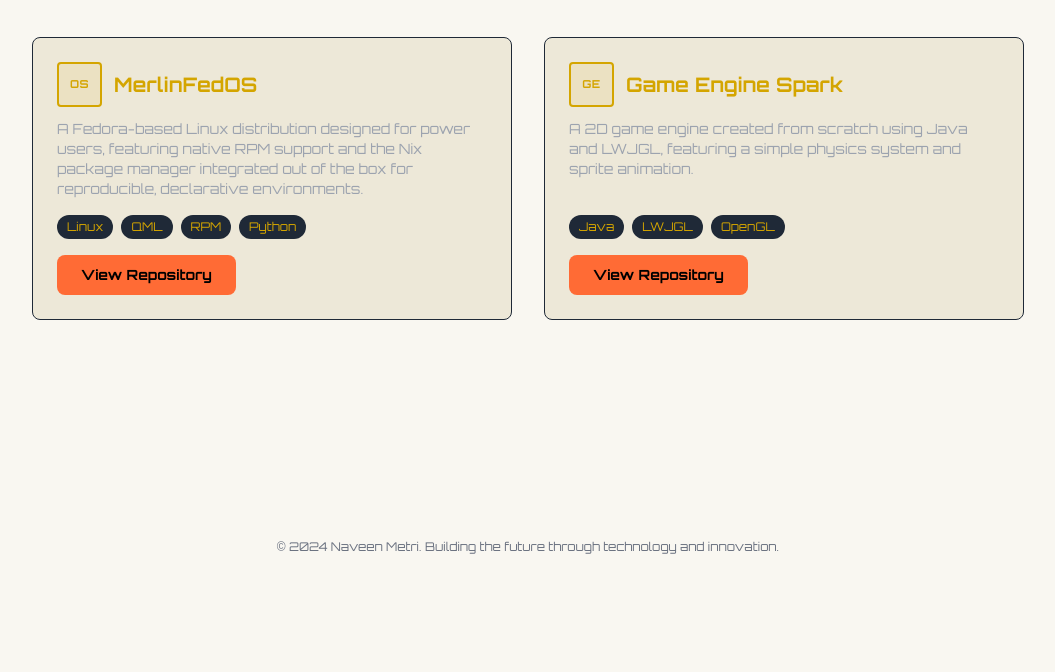
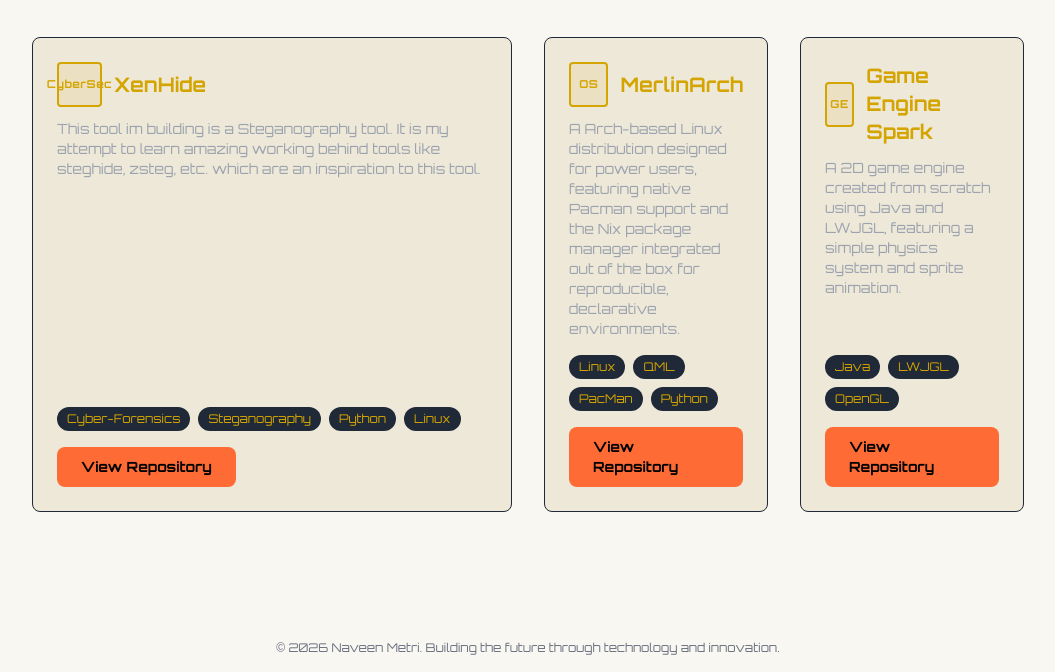
Before and after one commit to metrinaveen08/Portfolio, a plain HTML site: page projects.html in a window 1280 px wide. Shown: the part 229-901 px from the top of the page, without its empty margins (112-1167 px from the left). Before the commit the page ends 800 px from the top, so only its background shows below. Drawn offline with nearby package versions, Linux system fonts and the light colour scheme.

Commit message:
Update project details and repository links in HTML

```diff
--- a/projects.html
+++ b/projects.html
@@ -161,18 +161,35 @@
                 <div class="grid grid-cols-1 md:grid-cols-2 gap-8">
                     <div class="bg-dark-card p-6 rounded-lg border border-gray-800 flex flex-col transition-all duration-300 hover:border-gold">
                         <div class="flex items-center gap-3 mb-3">
+                            <div class="category-badge rounded">CyberSec</div>
+                            <h3 class="text-xl font-bold text-gold">XenHide</h3>
+                        </div>
+                        <p class="text-gray-400 text-sm mb-4 flex-grow">This tool im building is a Steganography tool. It is my attempt to learn amazing working behind tools like steghide, zsteg, etc. which are an inspiration to this tool. </p>
+                        <div class="flex flex-wrap gap-2 mb-4">
+                            <span class="bg-gray-800 text-gold text-xs font-medium px-2.5 py-1 rounded-full">Cyber-Forensics</span>
+                            <span class="bg-gray-800 text-gold text-xs font-medium px-2.5 py-1 rounded-full">Steganography</span>
+                            <span class="bg-gray-800 text-gold text-xs font-medium px-2.5 py-1 rounded-full">Python</span>
+                            <span class="bg-gray-800 text-gold text-xs font-medium px-2.5 py-1 rounded-full">Linux</span>
+                        </div>
+                        <div class="mt-auto">
+                            <a href="https://github.com/metrinaveen08/XenHide" target="_blank" rel="noopener noreferrer" class="inline-block px-6 py-2.5 text-black font-semibold text-sm rounded-lg dock-button" style="background-color: #FF6B35;">View Repository</a>
+                        </div>
+                    </div>
+                <div class="grid grid-cols-1 md:grid-cols-2 gap-8">
+                    <div class="bg-dark-card p-6 rounded-lg border border-gray-800 flex flex-col transition-all duration-300 hover:border-gold">
+                        <div class="flex items-center gap-3 mb-3">
                             <div class="category-badge rounded">OS</div>
-                            <h3 class="text-xl font-bold text-gold">MerlinFedOS</h3>
+                            <h3 class="text-xl font-bold text-gold">MerlinArch</h3>
                         </div>
-                        <p class="text-gray-400 text-sm mb-4 flex-grow"> A Fedora-based Linux distribution designed for power users, featuring native RPM support and the Nix package manager integrated out of the box for reproducible, declarative environments. </p>
+                        <p class="text-gray-400 text-sm mb-4 flex-grow"> A Arch-based Linux distribution designed for power users, featuring native Pacman support and the Nix package manager integrated out of the box for reproducible, declarative environments. </p>
                         <div class="flex flex-wrap gap-2 mb-4">
                             <span class="bg-gray-800 text-gold text-xs font-medium px-2.5 py-1 rounded-full">Linux</span>
                             <span class="bg-gray-800 text-gold text-xs font-medium px-2.5 py-1 rounded-full">QML</span>
-                            <span class="bg-gray-800 text-gold text-xs font-medium px-2.5 py-1 rounded-full">RPM</span>
+                            <span class="bg-gray-800 text-gold text-xs font-medium px-2.5 py-1 rounded-full">PacMan</span>
                             <span class="bg-gray-800 text-gold text-xs font-medium px-2.5 py-1 rounded-full">Python</span>
                         </div>
                         <div class="mt-auto">
-                            <a href="https://github.com/metrinaveen08/MerlinFedOS" target="_blank" rel="noopener noreferrer" class="inline-block px-6 py-2.5 text-black font-semibold text-sm rounded-lg dock-button" style="background-color: #FF6B35;">View Repository</a>
+                            <a href="https://github.com/metrinaveen08/MerlinArch" target="_blank" rel="noopener noreferrer" class="inline-block px-6 py-2.5 text-black font-semibold text-sm rounded-lg dock-button" style="background-color: #FF6B35;">View Repository</a>
                         </div>
                     </div>
                     <div class="bg-dark-card p-6 rounded-lg border border-gray-800 flex flex-col transition-all duration-300 hover:border-gold">
@@ -187,7 +204,7 @@
                             <span class="bg-gray-800 text-gold text-xs font-medium px-2.5 py-1 rounded-full">OpenGL</span>
                         </div>
                         <div class="mt-auto">
-                            <a href="https://github.com/metrinaveen08/spark.git" target="_blank" rel="noopener noreferrer" class="inline-block px-6 py-2.5 text-black font-semibold text-sm rounded-lg dock-button" style="background-color: #FF6B35;">View Repository</a>
+                            <a href="https://github.com/metrinaveen08/spark" target="_blank" rel="noopener noreferrer" class="inline-block px-6 py-2.5 text-black font-semibold text-sm rounded-lg dock-button" style="background-color: #FF6B35;">View Repository</a>
                         </div>
                     </div>
                 </div>
@@ -195,7 +212,7 @@
         </main>
 
         <footer class="w-full max-w-5xl mx-auto p-4 text-center text-xs text-gray-500">
-            <p>© 2024 Naveen Metri. Building the future through technology and innovation.</p>
+            <p>© 2026 Naveen Metri. Building the future through technology and innovation.</p>
         </footer>
     </div>
 
```
